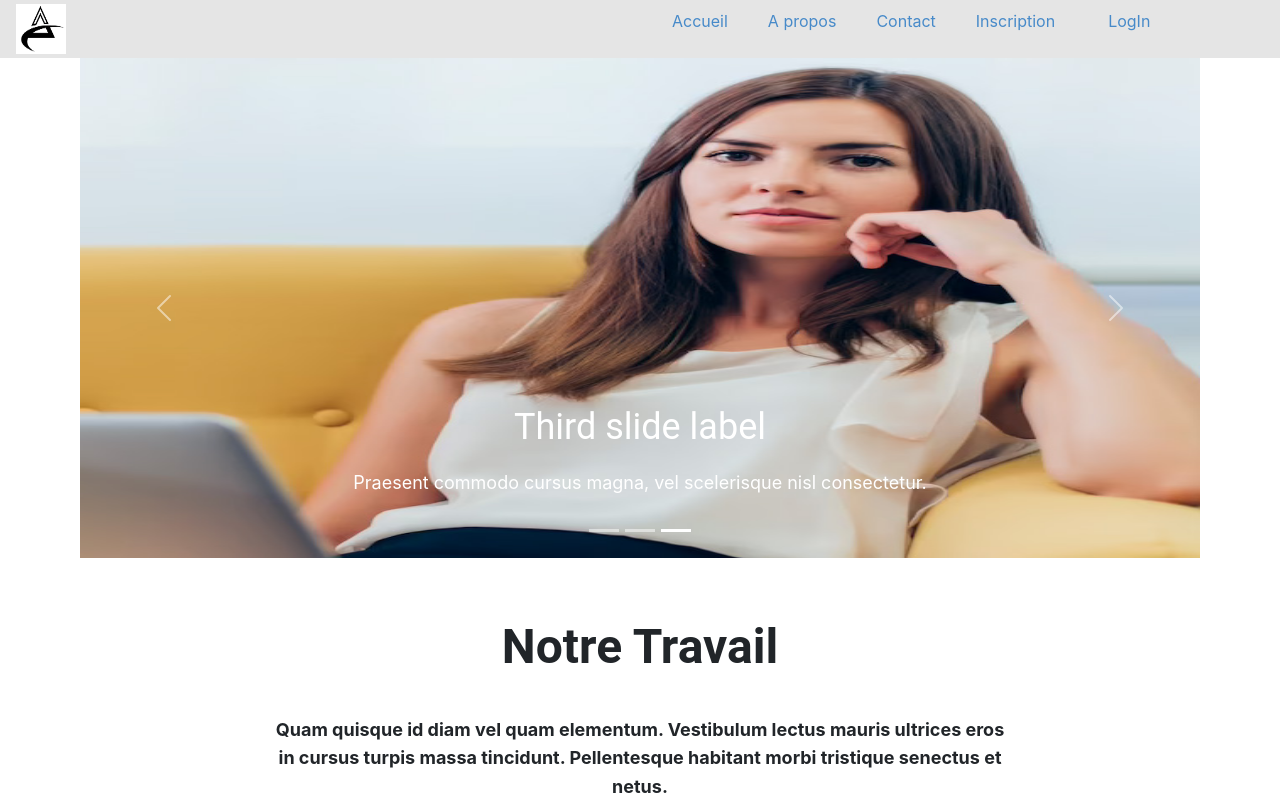
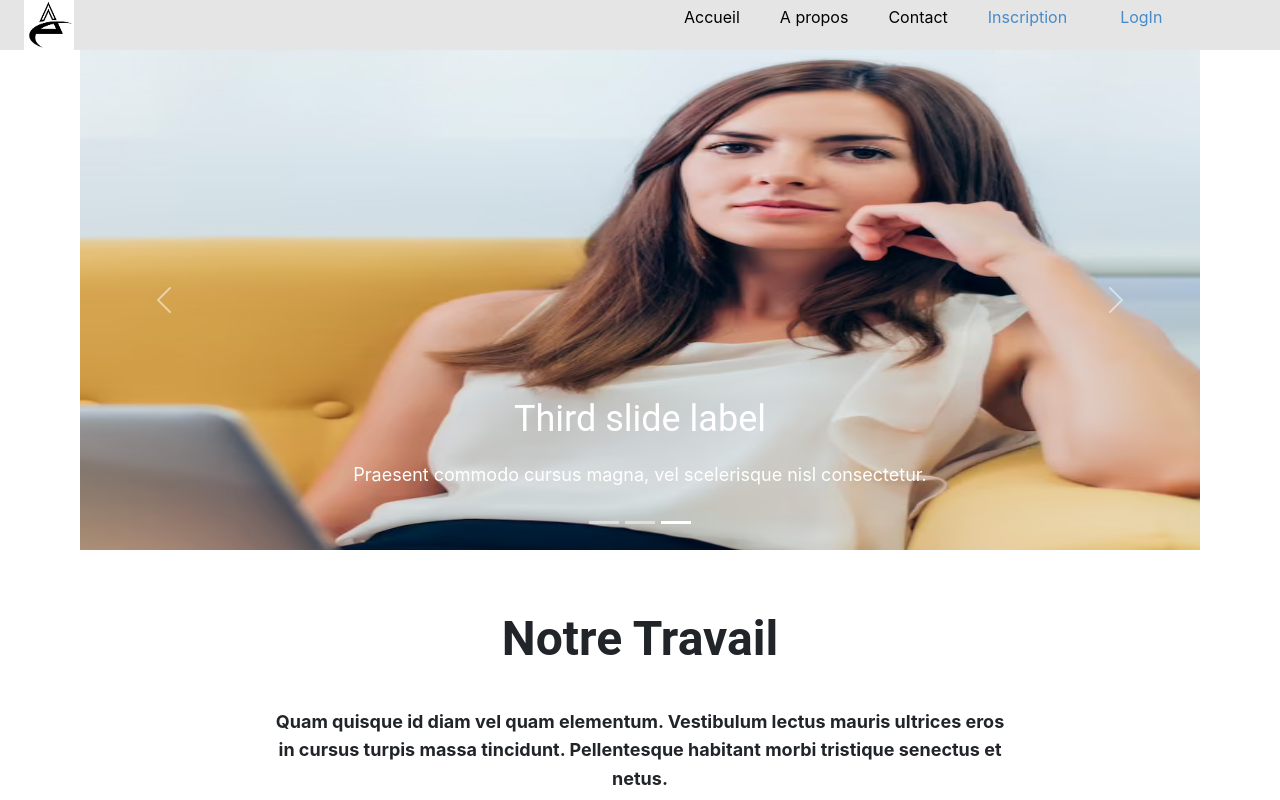
Before and after one commit to Mariu-diatta/entrepreunariat, a React (Create React App) app in the folder my-react-app/: page / in a window 1280 px wide. Shown: the top 800 px of the page. Built offline with nearby package versions, Linux system fonts and the light colour scheme.

Commit message:
header done

```diff
--- a/my-react-app/src/Common/header.js
+++ b/my-react-app/src/Common/header.js
@@ -8,24 +8,24 @@ import {useState} from "react"
 
 const  Header =()=>{
     const [connect, setConnect]=useState(true)
-    const [col, setCol]=useState({color:'', 'statu':false})
-    const [col1, setCol1]=useState({color:'', 'statu':false})
-    const [col2, setCol2]=useState({color:'', 'statu':false})
+    const [col, setCol]=useState({color:'black', 'statu':false})
+    const [col1, setCol1]=useState({color:'black', 'statu':false})
+    const [col2, setCol2]=useState({color:'black', 'statu':false})
     return(
       <>
           <nav className='sticky-top flex-row u-grey-10' style={{position:"", backgroundColor:"", width:"100%", paddingTop:"0px", marginTop:"0px"}}>
-              <header className="sticky-bottom u-clearfix u-header u-header" id="sec-d5e0" >
-                <div className="row  u-sheet p-1">
-                  <div className='col-lg-2'>
-                    <a href="#" className=" " style={{paddingDown:"0px"}}>
+              <header className="u-clearfix u-header u-header" id="sec-d5e0" >
+                <div className="row  p-0 " style={{marginLeft:"12px"}}>
+                  <div className='col-lg-2 '>
+                    <a href="#" className="" style={{paddingDown:"0px"}}>
                       <img src={logo} className=""  style={{  height: "50px", width: "50px" }}/>
                     </a>
                   </div>
                   <nav className="col-lg-6 u-menu-1 " style={{paddingTop:"20px", marginBottom:"0px"}}>
-                    <div className="menu-collapse" style={{fontSize: "1rem", letterSpacing: "0px"}}>
+                    {/* <div className="menu-collapse" style={{fontSize: "1rem", letterSpacing: "0px"}}>
                       <a className="u-button-style u-custom-left-right-menu-spacing u-custom-padding-bottom u-custom-text-active-color u-custom-text-color u-custom-text-hover-color u-custom-text-shadow u-custom-text-shadow-blur u-custom-text-shadow-color u-custom-text-shadow-transparency u-custom-text-shadow-x u-custom-text-shadow-y u-custom-top-bottom-menu-spacing u-nav-link u-text-active-palette-1-base u-text-hover-palette-2-base" href="#">
                       </a>
-                    </div>
+                    </div> */}
                     <div className="u-custom-menu u-nav-container" >
                       <ul className="u-nav u-unstyled u-nav-1">
                           <li className="u-nav-item"><a className="u-button-style u-nav-link u-text-active-palette-1-base u-text-hover-palette-4-light-1 u-text-palette-1-base" style={{padding: '10px 20px'}}><Link to="/" onMouseOut={()=>setCol({'color':"black", 'statut': false})} onMouseOver={()=>setCol({'color':"blue", 'statut': false})} style={col}>Accueil</Link></a>
```
